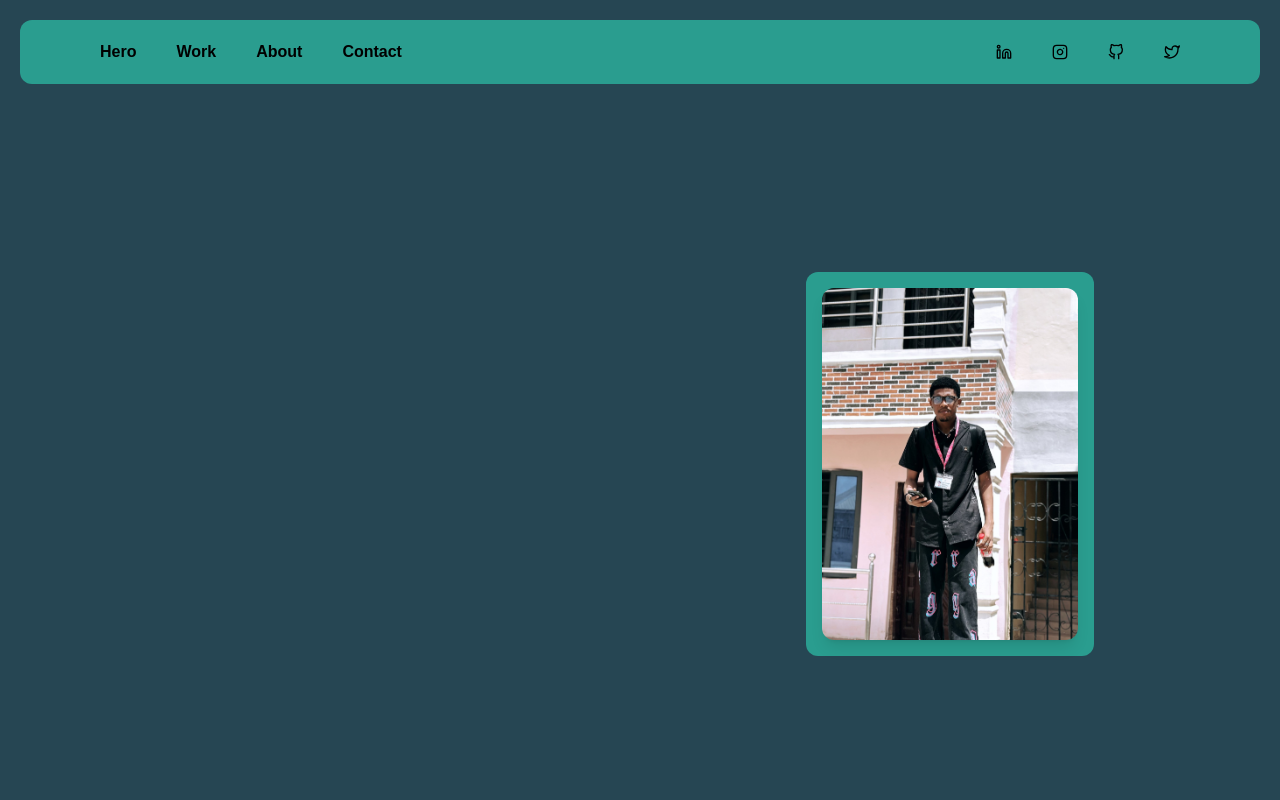
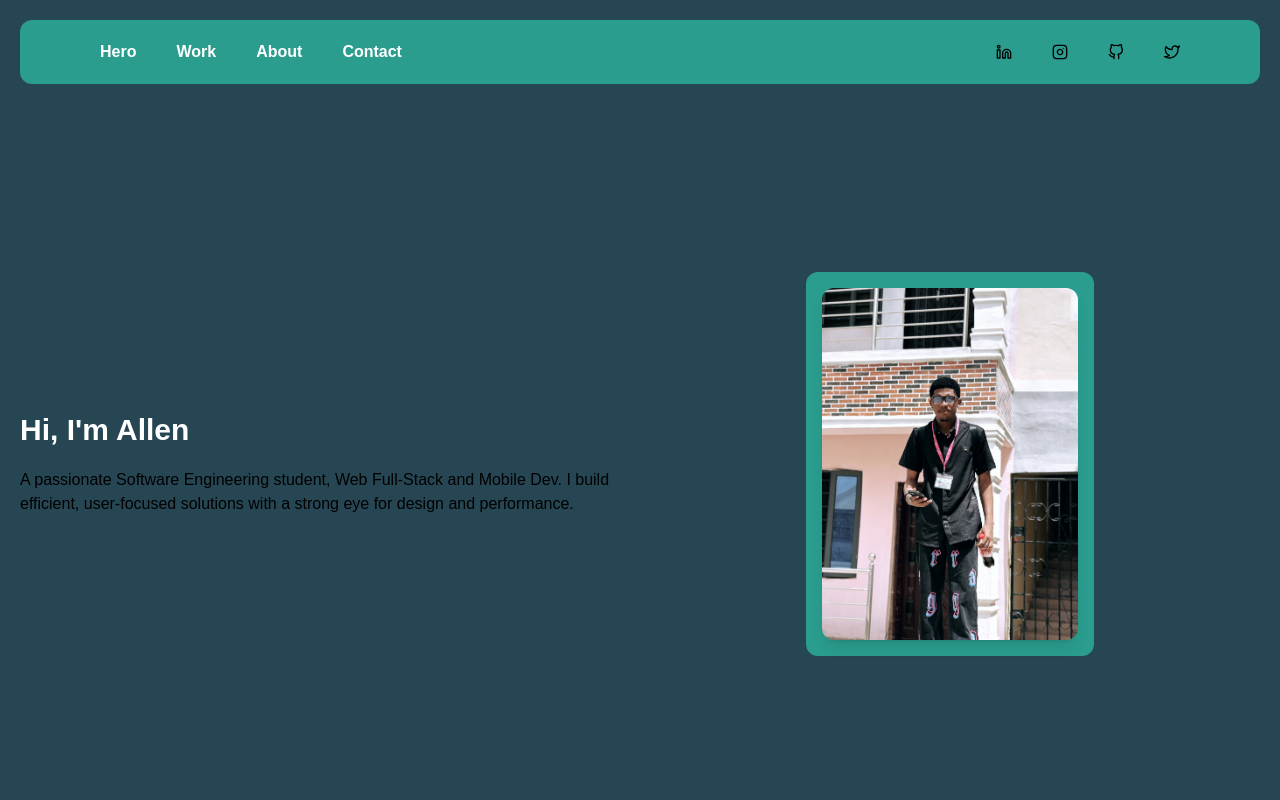
Before and after one commit to Tsunamiisking/portfolio, a Next.js app: page / in a window 1280 px wide. Shown: the top 800 px of the page. Built offline with nearby package versions, Linux system fonts and the light colour scheme.

Commit message:
feat: update Header and HeroSection components for improved styling and structure; modify global styles and Tailwind config for color consistency

```diff
--- a/src/app/components/Header.jsx
+++ b/src/app/components/Header.jsx
@@ -37,12 +37,12 @@ const SocialIcons = [
 
 const Header = () => {
   return (
-    <div className="flex md:grid md:grid-cols-2 justify-center items-center md:justify-between backgroundButton md:px-20 w-full py-5 rounded-xl manrope-bold sticky top-5 z-100">
-      <div className="flex justify-between md:justify-start gap-10 order-2 md:order-1 outfit-bold">
+    <div className="flex md:grid md:grid-cols-2 justify-center items-center md:justify-between backgroundButton md:px-20 w-full py-5 rounded-xl manrope-bold sticky top-5 z-100 ">
+      <div className="flex justify-between md:justify-start gap-10 order-2 md:order-1 outfit-bold ">
         {NavMenu.map((item, index) => {
           return (
             <div key={index} className="flex items-center ">
-              <a href={item.href}>{item.name}</a>
+              <a className="textColor" href={item.href}>{item.name}</a>
             </div>
           );
         })}
--- a/src/app/components/HeroSection.jsx
+++ b/src/app/components/HeroSection.jsx
@@ -1,20 +1,25 @@
-import React from 'react'
-import Header from './Header'
-import HeroCard from './HeroCard';
+import React from "react";
+import Header from "./Header";
+import HeroCard from "./HeroCard";
 
 const HeroSection = () => {
   const word = "< Hello World />";
   return (
-    <div className='min-h-screen w-full grid grid-cols-1 md:grid-cols-2 justify-center items-center'>
-       <div className=''>
-       {/* Text Section */}
-       </div>
-       <div>
-        <HeroCard/>
-       </div>
+    <div className="min-h-screen w-full grid grid-cols-1 md:grid-cols-2 justify-center items-center">
+      <div className="">
+        {/* Text Section */}
+        <h1 className="md:text-left text-center text-3xl outfit-bold mb-5 textColor">Hi, I'm Allen</h1>
+        <p>
+          A passionate Software Engineering student, Web Full-Stack and Mobile Dev. I
+          build efficient, user-focused solutions with a strong eye for design
+          and performance.
+        </p>
+      </div>
+      <div className="hidden md:block">
+        <HeroCard  />
+      </div>
     </div>
-  )
-}
+  );
+};
 
-
-export default HeroSection
+export default HeroSection;
--- a/src/app/globals.css
+++ b/src/app/globals.css
@@ -4,9 +4,9 @@
 :root {
   --background: #264653;
   --foreground: #000000;
-  --textColor: "#ffff";
   --button: #2a9d8f;
-  --cursor: #e9c46a;
+  --textColor: #ffffff;
+  --cursor: #ffffff;
 
   /* FONT */
 }
--- a/tailwind.config.js
+++ b/tailwind.config.js
@@ -3,8 +3,9 @@ module.exports = {
     extend: {
       colors: {
         primary: "#264653",
-        button: "#2a9d8f", // Example hex code
-        cursor: "#e9c46a", // Another example
+        button: "#2a9d8f",
+        textCursor:"#ffffff",
+        cursor: "#e9c46a",
       },
     },
   },
```
Also changed, not shown: src/app/components/HeroCard.jsx (+0 -14 lines).
